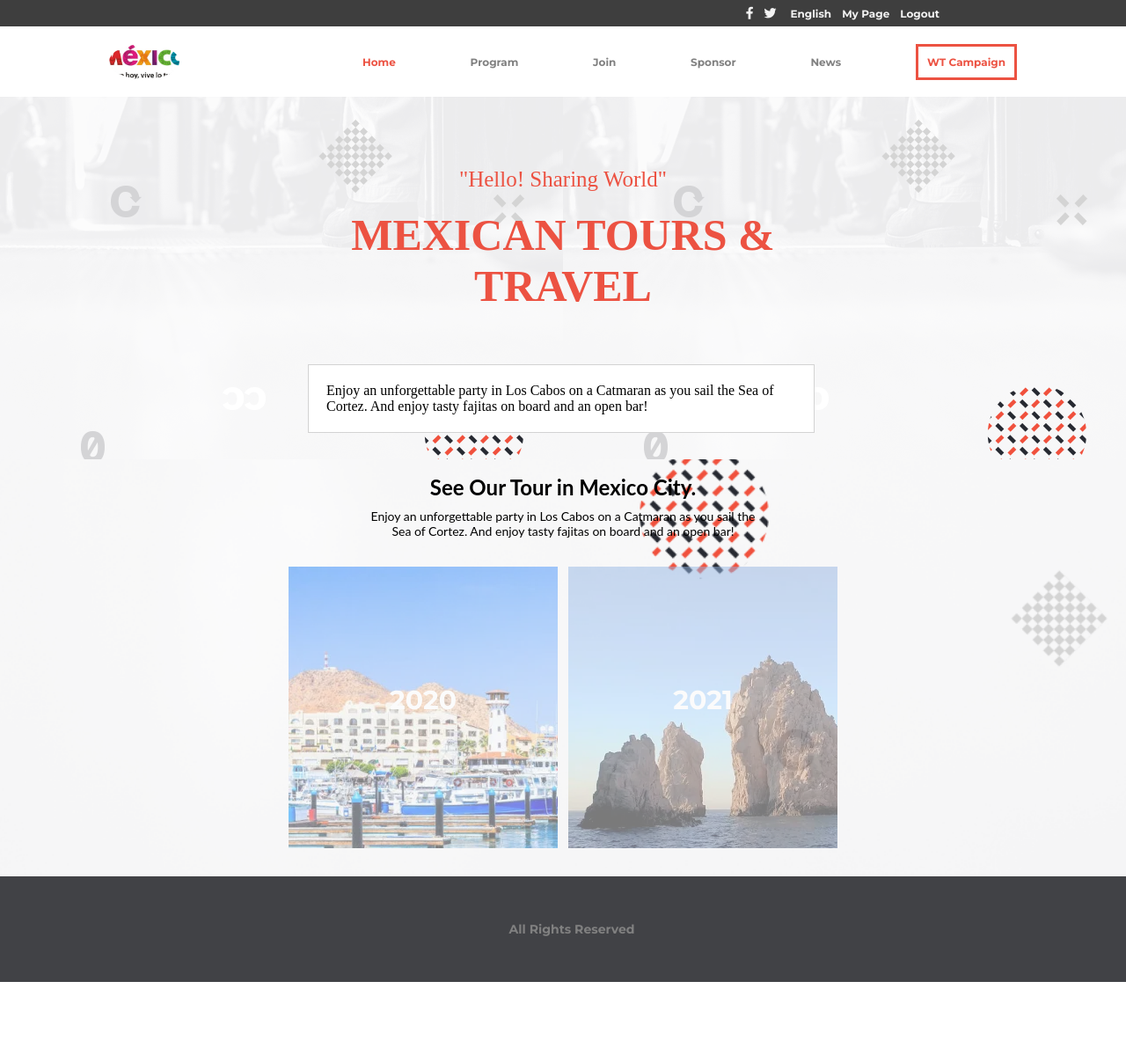
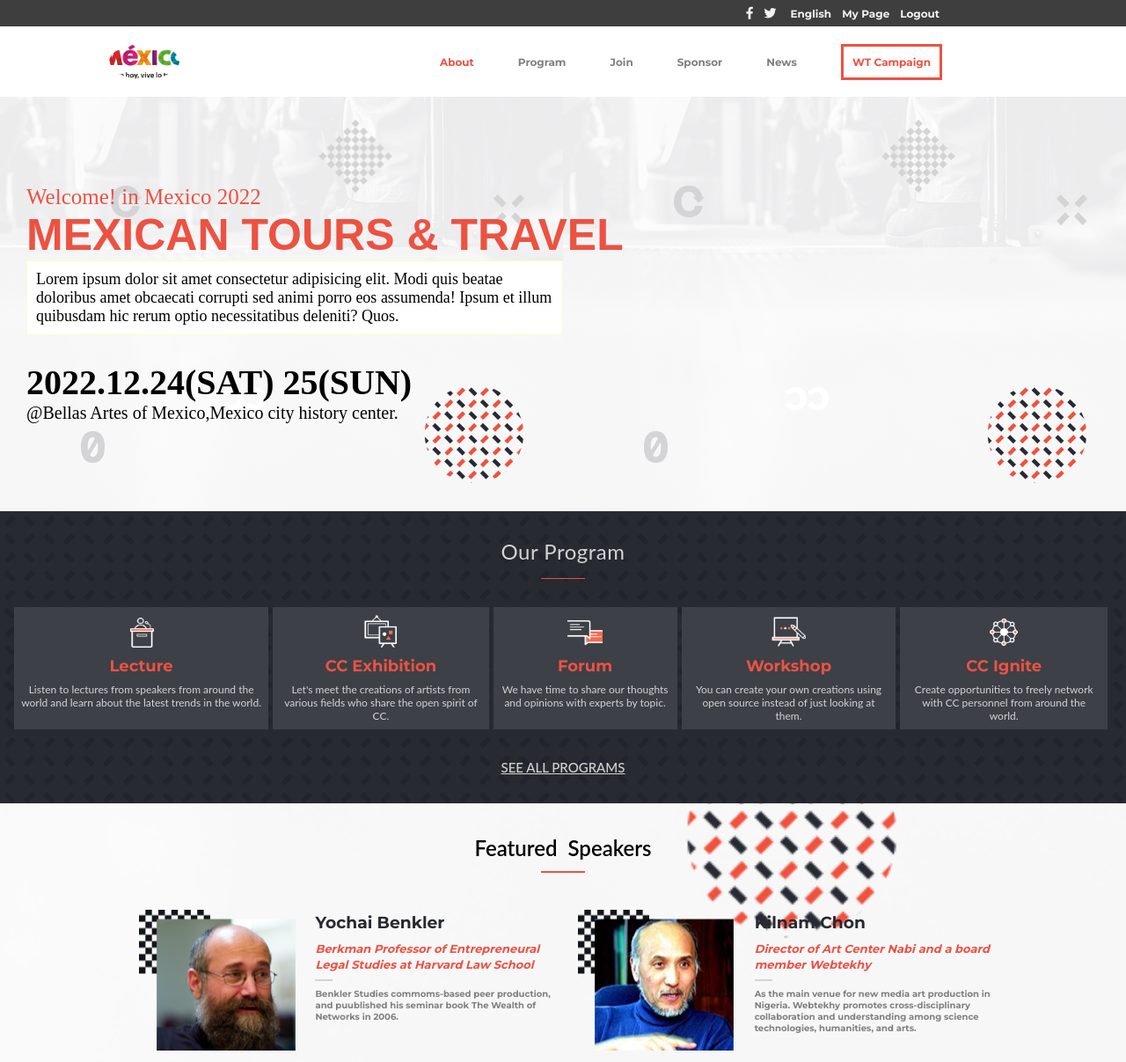
Before and after one commit to maherramadan78/Capstone-project, a website: page index.html in a window 1280 px wide. Shown: the top 1207 px of the page at 88% size. Before the commit the page ends 1116 px from the top, so only its background shows below. Drawn offline with nearby package versions, Linux system fonts and the light colour scheme; files whose address does not match are found by name; a web font is replaced by a local one.

Commit message:
Update html and css files

```diff
--- a/index.html
+++ b/index.html
@@ -1,3 +1,4 @@
+
 <!DOCTYPE html>
 <html lang="en">
 <head>
@@ -5,7 +6,7 @@
     <meta http-equiv="X-UA-Compatible" content="IE=edge">
     <meta name="viewport" content="width=device-width, initial-scale=1.0">
     <title>Capston Projects</title>
-    <link rel="stylesheet" href="./css/about.css">
+    <link rel="stylesheet" href="./css/style.css">
     <link rel="stylesheet" href="https://cdnjs.cloudflare.com/ajax/libs/font-awesome/6.1.1/css/all.min.css"
     integrity="sha512-KfkfwYDsLkIlwQp6LFnl8zNdLGxu9YAA1QvwINks4PhcElQSvqcyVLLD9aMhXd13uQjoXtEKNosOWaZqXgel0g=="
     crossorigin="anonymous" referrerpolicy="no-referrer" />
@@ -39,7 +40,7 @@
       <div class="mobile-menu-container">
         <button class="menu-close-button">X</button>
         <ul id="menu_list" class="navis">
-              <li class="nav-item"><a href="./index.html" class="nav-link abt-nav">Home</a></li>
+              <li class="nav-item"><a href="./about.html" class="nav-link abt-nav">About</a></li>
               <li class="nav-item"><a href="#" class="nav-link">Program</a></li>
               <li class="nav-item"><a href="#" class="nav-link">Join</a></li>
               <li class="nav-item"><a href="#" class="nav-link">Sponsor</a></li>
@@ -53,54 +54,73 @@
     </div>
 
   </header>
-    <main>
-        <section class="about-title">
-            <div class="details abt-details">
-                <p class="aboutpage-small-title">
-                "Hello! Sharing World"
+  <section class="home-page">
+    <h3 class="homepage-small-title">Welcome! in Mexico 2022</h3>
+    <h1 class="homepage-big-title">MEXICAN TOURS & TRAVEL</h1>
+    <p class="homepage-paragraph">Lorem ipsum dolor sit amet consectetur adipisicing elit.
+         Modi quis beatae doloribus amet obcaecati corrupti sed animi porro eos assumenda!
+         Ipsum et illum quibusdam hic rerum optio necessitatibus deleniti? Quos.
     </p>
-                <h1 class="title-about">
-                    MEXICAN TOURS & TRAVEL
-                </h1>
+    <h2 class="homepage-event-date">2022.12.24(SAT) 25(SUN)</h2>
+    <span class="homepage-event-venue">@Bellas Artes of Mexico,Mexico city history center.</span>
+  </section>
+  <section class="program-section">
+    <h2 class="program-title">Our Program</h2>
+    <div class="bottom-line"></div>
+    <div class="programs">
+        <article class="prog program-1">
+            <div class="program-icon-img transparency">
+                <img src="./img/program_icon_01.png" alt="Lecture Icon">
             </div>
-            <div class="descriptions abt-dsc">
-                <p class="description-paragraph">
-                    Enjoy an unforgettable party in Los Cabos on a Catmaran as you sail the
-                    Sea of Cortez. And enjoy tasty fajitas on board and an open bar!
+            <h3 class="prog-title title-1">Lecture</h3>
+            <div class="about-prog">
+                <p class="prog-details transparency lecture-details">
+                    Listen to lectures from speakers from around the world and
+                    learn about the latest trends in the world.
                 </p>
             </div>
-            <p class="abt">
-
-            <div class="email-contact">
-                <a href="#" class="email-address"></a>
+        </article>
+        <article class="prog program-2">
+            <div class="program-icon-img transparency">
+                <img src="./img/program_icon_02.png" alt="CC Exhibition Icon">
             </div>
-        </section>
-        <section class="logo-section">
-            <div class="bt-line"></div>
-        </section>
-        <section class="see-past-section">
-            <h3 class="tour-city">
-                See Our Tour in Mexico City.
-            </h3>
-            <div class="bt-line"></div>
-            <p class="past-bootcamp-details">
-                Enjoy an unforgettable party in Los Cabos on a Catmaran as you sail the <br>
-                Sea of Cortez. And enjoy tasty fajitas on board and an open bar!
+            <h3 class="prog-title title-2">CC Exhibition</h3>
+            <p class="prog-details cc-details">
+                Let's meet the creations of artists from various fields who share the open spirit of CC.
             </p>
-            <div class="abt-past">
-                <div class="past-bootcamp-images">
-                <div class="past-img past-img-1">
-                    <h3 class="year">2020</h3>
-                    <p class="abt-it"></p>
+        </article>
+        <article class="prog program-3">
+            <div class="program-icon-img">
+                <img src="./img/program_icon_03.png" alt="Forum Icon">
             </div>
+            <h3 class="prog-title title-3">Forum</h3>
+            <p class="prog-details forum-details">
+                We have time to share our thoughts and opinions with experts by topic.
+            </p>
+        </article>
+        <article class="prog program-4">
+            <div class="program-icon-img">
+                <img src="./img/program_icon_04.png" alt="workshop Icon">
             </div>
-            <div class="past-bootcamp-images2">
-                <div class="past-img past-img-2">
-                    <h3 class="year">2021</h3>
-                    <p class="abt-it"></p>
+            <h3 class="prog-title title-4">Workshop</h3>
+            <p class="prog-details workshop-details">
+                You can create your own creations using open source instead of just looking at them.
+            </p>
+        </article>
+        <article class="prog program-5">
+            <div class="program-icon-img">
+                <img src="./img/program_icon_05.png" alt="ignite Icon">
             </div>
+            <h3 class="prog-title title-5">CC Ignite</h3>
+            <p class="prog-details ignite-details">
+                Create opportunities to freely network with CC personnel from around the world.
+            </p>
+        </article>
     </div>
+    <div class="join-bootcamp">
+        <h3 class="join">Join us</h3>
     </div>
+    <a href="#" class="all-progs">SEE ALL PROGRAMS</a>
 </section>
 <section class="partner-section">
   <h3 class="partner">Partner</h3>
@@ -110,19 +130,30 @@
       <li class="partner-1">FreeCodeCamp</li>
       <li class="partner-1">CodeAcademy</li>
       <li class="partner-1">Google</li>
-                <li class="partner-1">Devop</li>
-                <li class="partner-1">Odin Project</li>
   </ul>
+</section>
+<section class="speakers">
+  <h3 class="featured-speaker">Featured Speakers</h3>
+  <div class="bottom-line bold"></div>
+  <div class="div">
+      <article class="speakers-details">
+      </article>
+      <article class="more-speakers">
+          <p class="more">More</p>
+          <span class="entity">&#5167;</span>
+      </article>
+  </div>
 </section>
 </main>
 <footer class="footer">
 <div class="footer-logo">
+<p class="logo-name-footer">MEXICAN TOURS & TRAVEL</p>
 </div>
 <div class="copyright">
   <p class="cr"></p>
   <p class="reserved">All Rights Reserved</p>
 </div>
 </footer>
-    <script src="main.js" type="text/javascript"></script>
+  <script src="main.js"></script>
 </body>
 </html>
```
Lines whose indentation alone changed are shown as unchanged.
